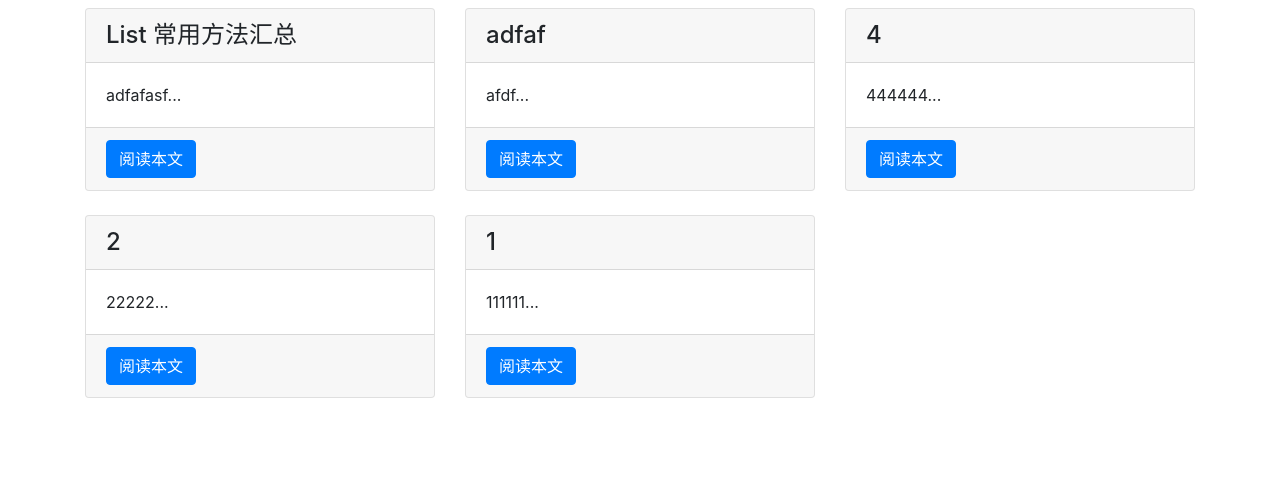
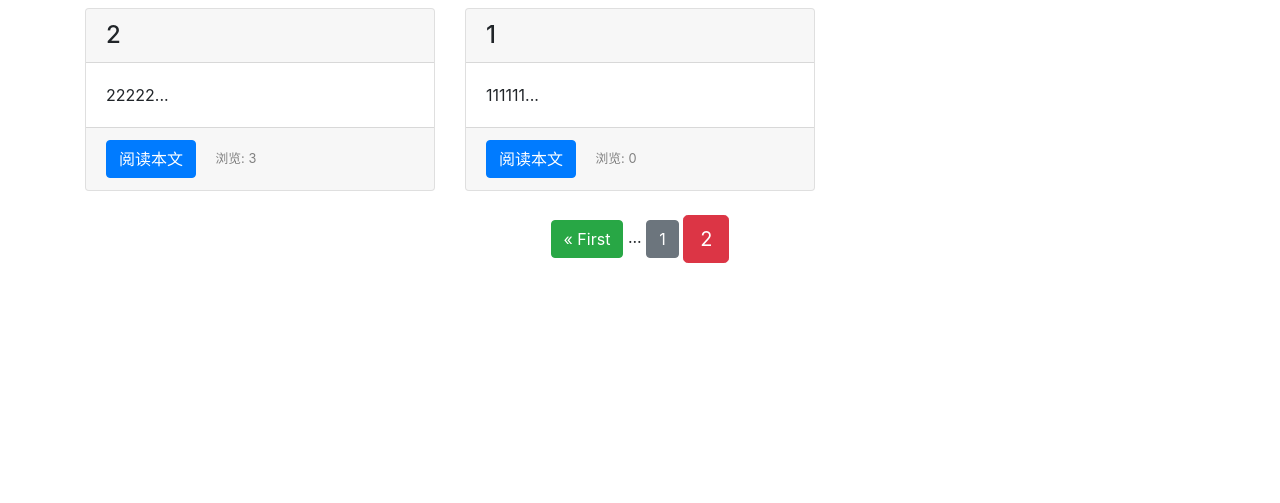
Before and after one commit to yaozeliang/Personal-Site-with-Dashboard-Covid-19, a Django app: page /article/article-list?page=2 in a window 1280 px wide. Shown: the part 56-559 px from the top of the page. Run offline with Django 3.2, Linux system fonts and the light colour scheme; data comes from the database, SQL or seed files in the repository; both versions use the stored data as it was after the commit; some libraries are stand-ins or nearby versions.

Commit message:
Add pagination

```diff
--- a/article/models.py
+++ b/article/models.py
@@ -15,6 +15,7 @@ class ArticlePost(models.Model):
     body = models.TextField()
     created = models.DateTimeField('Created Time',default=timezone.now)
     updated = models.DateTimeField('Modified Time',auto_now=True)
+    total_views = models.PositiveIntegerField(default=0)
 
     class Meta:
         verbose_name = 'Article'
--- a/article/views.py
+++ b/article/views.py
@@ -1,6 +1,7 @@
 from django.shortcuts import render,get_object_or_404,redirect
 from django.views.decorators.csrf import csrf_protect
 from django.views.generic.edit import CreateView
+from django.core.paginator import Paginator
 
 
 # Create your views here.
@@ -11,19 +12,31 @@ import markdown
 from .forms import ArticlePostForm
 # 引入User模型
 from django.contrib.auth.models import User
+from django.contrib.auth.decorators import login_required
+
 
 @csrf_protect
 def article_list(request):
 
-    articles = ArticlePost.objects.all()
-    context = {'articles': articles }
+    article_list = ArticlePost.objects.all()
+    paginator = Paginator(article_list, 3)
+    page = request.GET.get('page')
 
+    articles = paginator.get_page(page)
+
+    context = { 'articles': articles }
     return render(request, 'article/list.html', context)
+
 
 
 @csrf_protect
 def article_detail(request, id):
     article = ArticlePost.objects.get(id=id)
+
+    if request.user!= article.author:
+        article.total_views += 1
+        article.save(update_fields=['total_views'])
+
 
     # 将markdown语法渲染成html样式
     article.body = markdown.markdown(article.body,
@@ -69,9 +82,13 @@ def article_create(request):
         return render(request, 'article/create.html', context)
 
 @csrf_protect
+@login_required(login_url='/userprofile/login/')
 def article_update(request, id):
 
     article = ArticlePost.objects.get(id=id)
+
+    if request.user!= article.author:
+        return HttpResponse("抱歉，你无权修改这篇文章。")
 
     if request.method == "POST":
         article_post_form = ArticlePostForm(data=request.POST)
@@ -96,11 +113,16 @@ def article_update(request, id):
 
 
 @csrf_protect
+@login_required(login_url='/userprofile/login/')
 def article_safe_delete(request, id):
     if request.method == 'POST':
         article = ArticlePost.objects.get(id=id)
-        article.delete()
-        return redirect("article:article_list")
+
+        if request.user!= article.author:
+            return HttpResponse("对不起，你无权修改这篇文章。")
+        else:
+            article.delete()
+            return redirect("article:article_list")
     else:
         return HttpResponse("仅允许post请求")
 
--- a/templates/article/detail.html
+++ b/templates/article/detail.html
@@ -12,18 +12,20 @@
         <!-- 标题及作者 -->
         <h1 class="col-12 mt-4 mb-4">{{ article.title }}</h1>
         <div class="col-12 alert alert-success">作者：{{ article.author }}
+        <div>浏览：{{ article.total_views }}</div>
+        </div>
 
-        </div>
         <!-- 文章正文 -->
         <div class="col-12">
             <p>{{ article.body|safe }}</p>
         </div>
 
-
+        {% if user == article.author %}
         <a class="col-2 btn btn-info mr-5" href="{% url 'article:article_update' article.id %}">编辑文章</a>
         <a class="col-2 btn btn-danger"
            href="#"
            onclick="confirm_safe_delete()">删除文章</a>
+        {% endif %}
 
 
     </div>
--- a/templates/article/list.html
+++ b/templates/article/list.html
@@ -23,6 +23,9 @@
 
                 <div class="card-footer">
                     <a href="{% url 'article:article_detail' article.id  %}" class="btn btn-primary">阅读本文</a>
+                    <span>
+                        <small class="col align-self-end" style="color: gray;">浏览: {{ article.total_views }}</small>
+                    </span>
                 </div>
             </div>
         </div>
@@ -32,4 +35,46 @@
 
     </div>
 </div>
+
+<!-- 页码导航 -->
+<div class="pagination row">
+    <div class="m-auto">
+        <span class="step-links">
+            <!-- 如果不是第一页，则显示上翻按钮 -->
+            {% if articles.has_previous %}
+                <a href="?page=1" class="btn btn-success">
+                    &laquo; First
+                </a>
+                <span>...</span>
+                <a href="?page={{ articles.previous_page_number }}"
+                   class="btn btn-secondary"
+                >
+                    {{ articles.previous_page_number }}
+                </a>
+            {% endif %}
+
+            <!-- 当前页面 -->
+            <span class="current btn btn-danger btn-lg">
+                {{ articles.number }}
+            </span>
+
+            <!-- 如果不是最末页，则显示下翻按钮 -->
+            {% if articles.has_next %}
+                <a href="?page={{ articles.next_page_number }}"
+                   class="btn btn-secondary"
+                >
+                    {{ articles.next_page_number }}
+                </a>
+                <span>...</span>
+                <a href="?page={{ articles.paginator.num_pages }}"
+                   class="btn btn-success"
+                >
+                    <!-- {{ articles.paginator.num_pages }} &raquo; -->
+                    Last &raquo;
+                </a>
+            {% endif %}
+        </span>
+    </div>
+</div>
+
 {% endblock content %}
```
Also changed, not shown: article/migrations/0002_articlepost_total_views.py (added), db.sqlite3.
